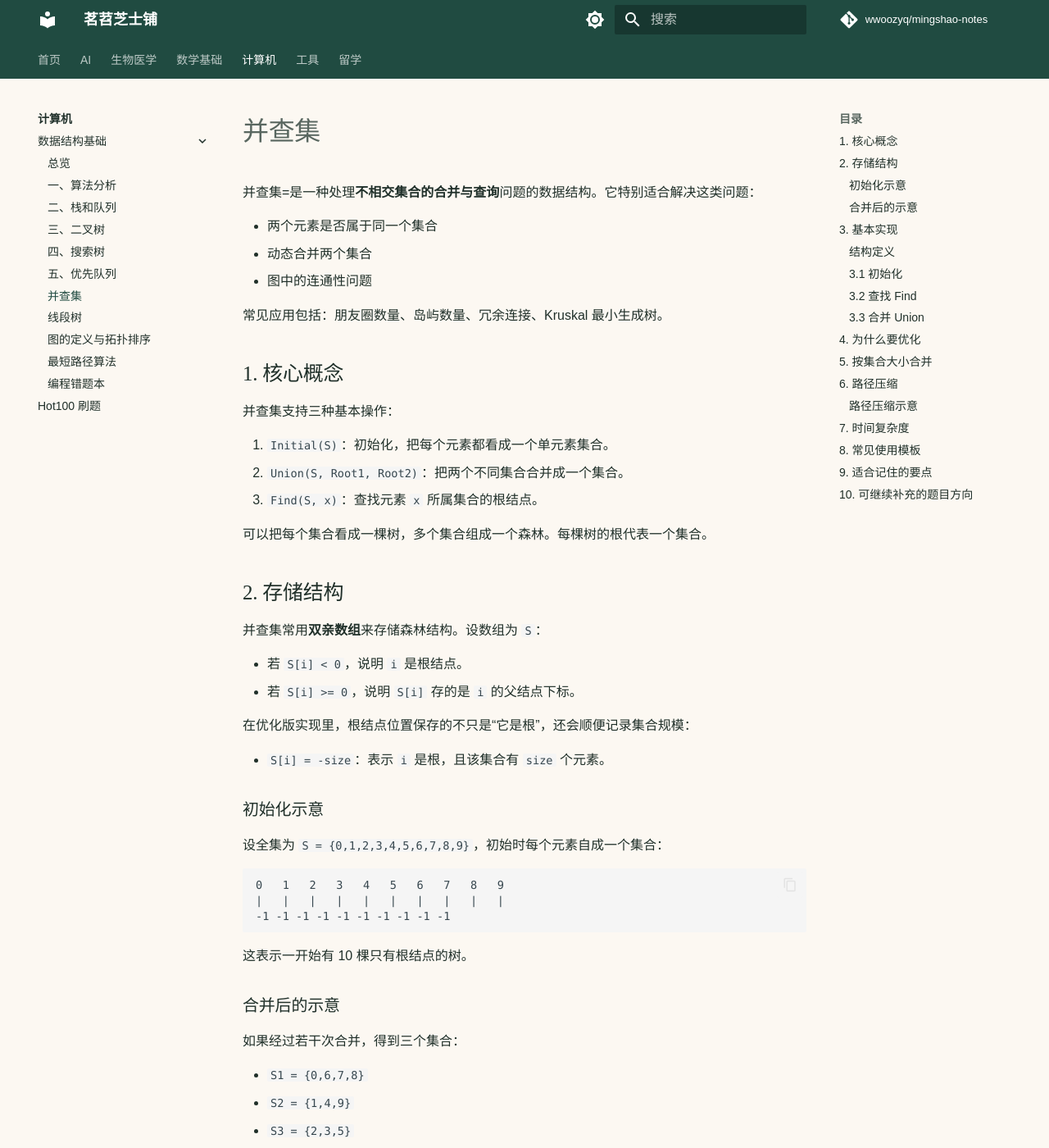
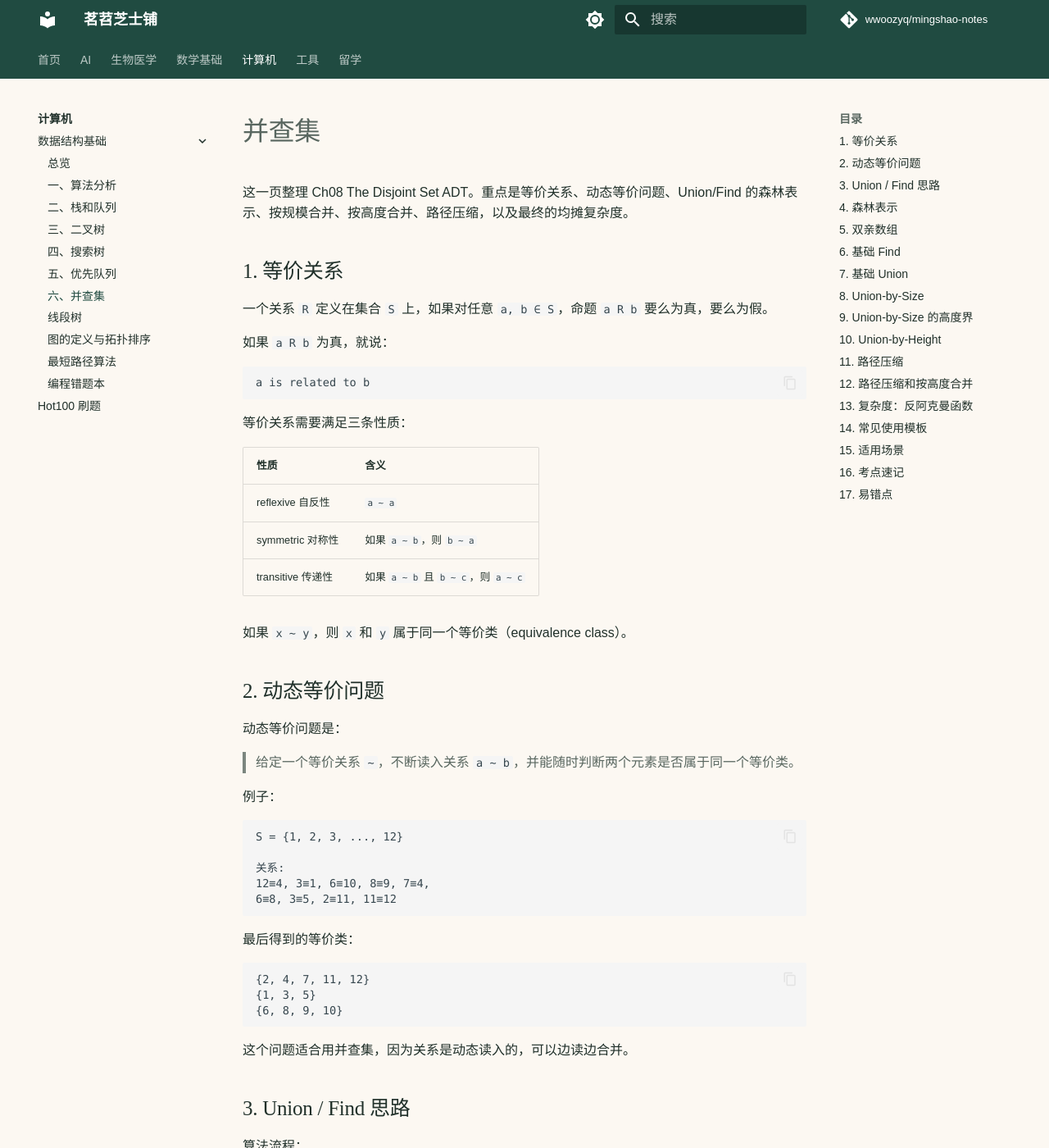
Before and after one commit to wwoozyq/mingshao-notes, an MkDocs documentation site: the page built from docs/computer/fds/union-find.md, in a window 1280 px wide and 1400 px high. Shown: the whole window at 82% size. Built offline with MkDocs 1.6.1 and Material for MkDocs 9.7.7, drawn with Linux system fonts in a browser that asks for light colours; comment, search, counter and statistics services are not loaded; some of the changed text lies outside the part shown.

Commit message:
Expand FDS union find notes

````diff
--- a/docs/computer/fds/union-find.md
+++ b/docs/computer/fds/union-find.md
@@ -1,99 +1,160 @@
 # 并查集
 
-并查集=是一种处理**不相交集合的合并与查询**问题的数据结构。它特别适合解决这类问题：
+这一页整理 Ch08 The Disjoint Set ADT。重点是等价关系、动态等价问题、Union/Find 的森林表示、按规模合并、按高度合并、路径压缩，以及最终的均摊复杂度。
 
-- 两个元素是否属于同一个集合
-- 动态合并两个集合
-- 图中的连通性问题
+## 1. 等价关系
 
-常见应用包括：朋友圈数量、岛屿数量、冗余连接、Kruskal 最小生成树。
+一个关系 `R` 定义在集合 `S` 上，如果对任意 `a, b ∈ S`，命题 `a R b` 要么为真，要么为假。
 
-## 1. 核心概念
-
-并查集支持三种基本操作：
-
-1. `Initial(S)`：初始化，把每个元素都看成一个单元素集合。
-2. `Union(S, Root1, Root2)`：把两个不同集合合并成一个集合。
-3. `Find(S, x)`：查找元素 `x` 所属集合的根结点。
-
-可以把每个集合看成一棵树，多个集合组成一个森林。每棵树的根代表一个集合。
-
-## 2. 存储结构
-
-并查集常用**双亲数组**来存储森林结构。设数组为 `S`：
-
-- 若 `S[i] < 0`，说明 `i` 是根结点。
-- 若 `S[i] >= 0`，说明 `S[i]` 存的是 `i` 的父结点下标。
-
-在优化版实现里，根结点位置保存的不只是“它是根”，还会顺便记录集合规模：
-
-- `S[i] = -size`：表示 `i` 是根，且该集合有 `size` 个元素。
-
-### 初始化示意
-
-设全集为 `S = {0,1,2,3,4,5,6,7,8,9}`，初始时每个元素自成一个集合：
+如果 `a R b` 为真，就说：
 
 ```text
-0   1   2   3   4   5   6   7   8   9
-|   |   |   |   |   |   |   |   |   |
--1 -1 -1 -1 -1 -1 -1 -1 -1 -1
+a is related to b
 ```
 
-这表示一开始有 10 棵只有根结点的树。
+等价关系需要满足三条性质：
 
-### 合并后的示意
+| 性质 | 含义 |
+| --- | --- |
+| reflexive 自反性 | `a ~ a` |
+| symmetric 对称性 | 如果 `a ~ b`，则 `b ~ a` |
+| transitive 传递性 | 如果 `a ~ b` 且 `b ~ c`，则 `a ~ c` |
 
-如果经过若干次合并，得到三个集合：
+如果 `x ~ y`，则 `x` 和 `y` 属于同一个等价类（equivalence class）。
 
-- `S1 = {0,6,7,8}`
-- `S2 = {1,4,9}`
-- `S3 = {2,3,5}`
+## 2. 动态等价问题
+
+动态等价问题是：
+
+> 给定一个等价关系 `~`，不断读入关系 `a ~ b`，并能随时判断两个元素是否属于同一个等价类。
+
+例子：
+
+```text
+S = {1, 2, 3, ..., 12}
+
+关系:
+12≡4, 3≡1, 6≡10, 8≡9, 7≡4,
+6≡8, 3≡5, 2≡11, 11≡12
+```
+
+最后得到的等价类：
+
+```text
+{2, 4, 7, 11, 12}
+{1, 3, 5}
+{6, 8, 9, 10}
+```
+
+这个问题适合用并查集，因为关系是动态读入的，可以边读边合并。
+
+## 3. Union / Find 思路
+
+算法流程：
+
+```text
+Initialize N disjoint sets
+
+while read a ~ b:
+    if Find(a) != Find(b):
+        Union(Find(a), Find(b))
+
+while read query a, b:
+    if Find(a) == Find(b):
+        output true
+    else:
+        output false
+```
+
+两个核心操作：
+
+- `Find(x)`：找到元素 `x` 所在集合的代表元。
+- `Union(i, j)`：把两个集合合并成一个集合。
+
+在实现中，代表元通常就是树的根。
+
+## 4. 森林表示
+
+并查集把每个集合表示成一棵树，多个集合组成森林。
+
+指针方向是：
+
+```text
+child -> parent
+```
+
+根结点代表整个集合。
+
+例如：
+
+```text
+S1 = {6, 7, 8, 10}
+S2 = {1, 4, 9}
+S3 = {2, 3, 5}
+```
 
 可以表示为：
 
 ```text
-S1:        0          S2:      1          S3:      2
-         / | \               /   \               /   \
-        6  7  8             4     9             3     5
+      10             4             2
+    / | \          /   \         /   \
+   6  7  8        1     9       3     5
 ```
 
-对应的双亲数组可以写成：
+## 5. 双亲数组
+
+如果元素编号是 `1..N`，就可以用数组表示父指针。
+
+一种基础约定：
 
 ```text
-下标:  0   1   2   3   4   5   6   7   8   9
-S[i]: -4  -3  -3   2   1   2   0   0   0   1
+S[x] = x 的父结点
+S[root] = 0
+```
+
+例如：
+
+```text
+      10             4             2
+    / | \          /   \         /   \
+   6  7  8        1     9       3     5
+```
+
+可以写成：
+
+```text
+下标:  1  2  3  4  5  6  7  8  9  10
+S[i]:  4  0  2  0  2 10 10 10  4   0
 ```
 
 其中：
 
-- `S[0] = -4` 表示 `0` 是根，且集合 `S1` 中有 4 个元素。
-- `S[1] = -3` 表示 `1` 是根，且集合 `S2` 中有 3 个元素。
-- `S[2] = -3` 表示 `2` 是根，且集合 `S3` 中有 3 个元素。
+- `S[10] = 0`，说明 `10` 是根。
+- `S[6] = 10`，说明 `6` 的父结点是 `10`。
 
-## 3. 基本实现
+优化版常用另一种约定：
 
-### 结构定义
+```text
+S[root] = -size 或 -height
+S[x] >= 0 表示父结点
+```
+
+这样根结点还能顺便保存集合规模或高度信息。
+
+## 6. 基础 Find
+
+`Find(x)` 沿着父指针一路向上，直到根。
 
 ```c
-#define SIZE 100
-int UFSets[SIZE];
-```
-
-### 3.1 初始化
-
-```c
-void Initial(int S[]) {
-    for (int i = 0; i < SIZE; i++) {
-        S[i] = -1;
+SetType Find(ElementType X, DisjSet S) {
+    for (; S[X] > 0; X = S[X]) {
+        ;
     }
+    return X;
 }
 ```
 
-初始化后，每个元素都是一棵只有根结点的树。
-
-### 3.2 查找 Find
-
-`Find(S, x)` 的目标是找到元素 `x` 所在树的根。
+如果使用 `S[root] <= 0` 表示根，则可以写成：
 
 ```c
 int Find(int S[], int x) {
@@ -104,68 +165,80 @@ int Find(int S[], int x) {
 }
 ```
 
-思路很直接：不断沿着父结点往上跳，直到遇到根结点。
+复杂度取决于树高：
 
-### 3.3 合并 Union
+```text
+O(depth of x)
+```
 
-如果已经知道两个元素所在集合的根分别是 `Root1` 和 `Root2`，就可以把一个根接到另一个根下面。
+## 7. 基础 Union
+
+如果已经知道两个根 `Root1` 和 `Root2`，最简单的合并就是让其中一个根指向另一个根。
 
 ```c
-void Union(int S[], int Root1, int Root2) {
-    if (Root1 == Root2) {
-        return;
-    }
+void SetUnion(DisjSet S, SetType Root1, SetType Root2) {
     S[Root2] = Root1;
 }
 ```
 
-例如把 `S2` 合并到 `S1`，可以理解成“让根 `1` 指向根 `0`”：
+这一步本身是 `O(1)`。
+但如果总是随便挂，树可能变得很高。
+
+最坏例子：
 
 ```text
-          0
-       / /|\ \
-      6 7 8  1
-            / \
-           4   9
+union(2, 1), find(1)
+union(3, 2), find(1)
+union(4, 3), find(1)
+...
+union(N, N-1), find(1)
 ```
 
-对应数组变为：
+会形成一条长链：
 
 ```text
-下标:  0   1   2   3   4   5   6   7   8   9
-S[i]: -7   0  -3   2   1   2   0   0   0   1
+1 -> 2 -> 3 -> 4 -> ... -> N
 ```
 
-## 4. 为什么要优化
-
-朴素并查集虽然简单，但如果总是随意合并，树可能会越来越高。
-
-极端情况下会退化成一条链：
+反复 `find(1)` 的总代价可以达到：
 
 ```text
-0 <- 1 <- 2 <- 3 <- 4 <- 5
+Θ(N^2)
 ```
 
-这时一次 `Find` 最坏需要沿链走到底，时间复杂度会退化到 `O(n)`。
+所以并查集的关键不只是“能合并”，而是要避免树长成链。
 
-因此并查集通常会做两类优化：
+## 8. Union-by-Size
 
-- 按集合大小合并
-- 路径压缩
+Union-by-size 的策略：
 
-## 5. 按集合大小合并
+```text
+总是把小树挂到大树下面。
+```
 
-思路是：**把小树挂到大树下面**，这样树高增长更慢。
+根结点保存负的集合大小：
 
-因为根结点保存的是负数规模，所以绝对值越大，集合越大。
+```text
+S[root] = -size
+```
+
+初始化：
+
+```text
+S[i] = -1
+```
+
+表示每个集合一开始只有一个元素。
+
+代码：
 
 ```c
-void Union(int S[], int Root1, int Root2) {
+void UnionBySize(int S[], int Root1, int Root2) {
     if (Root1 == Root2) {
         return;
     }
 
-    if (S[Root2] > S[Root1]) {
+    if (S[Root1] < S[Root2]) {
         S[Root1] += S[Root2];
         S[Root2] = Root1;
     } else {
@@ -175,113 +248,254 @@ void Union(int S[], int Root1, int Root2) {
 }
 ```
 
-这里判断 `S[Root2] > S[Root1]` 的原因是：
+注意根保存的是负数：
 
-- 例如 `-3 > -5`，说明 `Root2` 对应的集合更小。
-- 所以应该把 `Root2` 挂到 `Root1` 下面。
+```text
+-5 < -3
+```
 
-采用这种策略后，树的深度可以控制得比较好；教材里常写成深度不超过 `floor(log2 n) + 1`。
+所以 `S[Root1] < S[Root2]` 表示 `Root1` 的集合更大。
 
-## 6. 路径压缩
+## 9. Union-by-Size 的高度界
 
-按大小合并已经能减少树高，但随着合并次数增多，树仍可能逐渐变深。进一步优化的方法是：**在查找根的同时，把沿途结点直接挂到根上**。
+课件给出结论：
+
+```text
+height(T) <= floor(log2 N) + 1
+```
+
+直觉证明：
+
+如果一个结点的深度增加，说明它所在的树被挂到了另一棵至少同样大的树下面。
+因此，每当深度增加 `1`，它所在集合的大小至少翻倍。
+
+所以一个结点深度增加 `k` 次后，集合大小至少是：
+
+```text
+2^k
+```
+
+而总元素数最多是 `N`：
+
+```text
+2^k <= N
+k <= log2 N
+```
+
+所以树高是 `O(log N)`。
+
+如果有 `N` 次 Union 和 `M` 次 Find，使用 union-by-size 后：
+
+```text
+O(N + M log N)
+```
+
+## 10. Union-by-Height
+
+Union-by-height 的策略：
+
+```text
+总是把矮树挂到高树下面。
+```
+
+如果两棵树高度相同，随便选一个作为根，并让新根高度加 `1`。
+
+它和 union-by-size 很像，目的都是控制树高。
+实际实现中常称为 union-by-rank，因为后面路径压缩会改变真实高度，rank 只是一个估计值。
+
+## 11. 路径压缩
+
+路径压缩在 `Find` 时顺手优化树结构。
+
+普通 Find 只是找到根。
+路径压缩会把查找路径上的所有结点直接挂到根下面。
+
+递归写法：
 
 ```c
-int Find(int S[], int x) {
-    int root = x;
+SetType Find(ElementType X, DisjSet S) {
+    if (S[X] <= 0) {
+        return X;
+    } else {
+        return S[X] = Find(S[X], S);
+    }
+}
+```
 
-    while (S[root] >= 0) {
-        root = S[root];
+迭代写法：
+
+```c
+SetType Find(ElementType X, DisjSet S) {
+    ElementType root, trail, lead;
+
+    for (root = X; S[root] > 0; root = S[root]) {
+        ;
     }
 
-    while (x != root) {
-        int t = S[x];
-        S[x] = root;
-        x = t;
+    for (trail = X; trail != root; trail = lead) {
+        lead = S[trail];
+        S[trail] = root;
     }
 
     return root;
 }
 ```
 
-### 路径压缩示意
-
-压缩前：
+可视化：
 
 ```text
-0
-|
-1
-|
-3
-|
-5
+压缩前:
+1 -> 2 -> 3 -> 4 -> 5
+
+Find(1) 后:
+1 -> 5
+2 -> 5
+3 -> 5
+4 -> 5
 ```
 
-如果执行 `Find(S, 5)`，找到根结点 `0` 后，会把路径上的结点都直接连到根：
+单次 Find 可能比普通 Find 多做一点修改，但对一连串操作会更快。
 
-压缩后：
+## 12. 路径压缩和按高度合并
+
+课件提醒：
 
 ```text
-    0
-  / | \
- 1  3  5
+路径压缩不完全兼容真实 height
 ```
 
-这样下一次再查这些结点时，就会快很多。
+原因是路径压缩会改变树的实际高度。
+如果根里保存的是“真实高度”，压缩后高度信息可能不准。
 
-## 7. 时间复杂度
+解决方法：
 
-不带优化时：
+```text
+把 height 当作 rank，也就是估计高度。
+```
 
-- `Find`：`O(d)`，其中 `d` 是树的深度
-- `Union`：`O(1)`，前提是已经拿到了两个根
+这就是常说的 union-by-rank + path compression。
 
-带按规模合并后：
+## 13. 复杂度：反阿克曼函数
 
-- 树高明显降低
-- `Find` 的最坏情况比朴素写法更好
+如果同时使用 union-by-rank 和 path compression，Tarjan 结论是：
 
-再叠加路径压缩后：
+```text
+T(M, N) = Θ(M α(M, N))
+```
 
-- 单次操作可以认为接近 `O(1)`
-- 更严格地说，均摊复杂度是 `O(alpha(n))`
-- 这里的 `alpha(n)` 是反阿克曼函数，增长极慢，在实际题目里几乎可以看成常数
+其中：
 
-## 8. 常见使用模板
+- `N` 是元素个数。
+- `M` 是操作次数，通常 `M >= N`。
+- `α(M, N)` 是反阿克曼函数。
 
-写题时最常见的流程是：
+反阿克曼函数增长极慢。
+实际规模下几乎可以看成常数，课件中写到：
+
+```text
+α(M, N) <= O(log* N) <= 4
+```
+
+所以竞赛或工程里常说：
+
+```text
+并查集单次操作均摊近似 O(1)
+```
+
+更严谨地说：
+
+```text
+amortized O(α(N))
+```
+
+## 14. 常见使用模板
 
 ```c
-void Merge(int S[], int a, int b) {
+void Init(int S[], int n) {
+    for (int i = 1; i <= n; i++) {
+        S[i] = -1;
+    }
+}
+
+int Find(int S[], int x) {
+    if (S[x] < 0) {
+        return x;
+    }
+    return S[x] = Find(S, S[x]);
+}
+
+void Union(int S[], int a, int b) {
     int ra = Find(S, a);
     int rb = Find(S, b);
-    if (ra != rb) {
-        Union(S, ra, rb);
+
+    if (ra == rb) {
+        return;
+    }
+
+    if (S[ra] < S[rb]) {
+        S[ra] += S[rb];
+        S[rb] = ra;
+    } else {
+        S[rb] += S[ra];
+        S[ra] = rb;
     }
 }
-```
 
-判断两个元素是否连通：
-
-```c
 int IsSameSet(int S[], int a, int b) {
     return Find(S, a) == Find(S, b);
 }
 ```
 
-## 9. 适合记住的要点
+注意上面 `Find` 的调用写法要统一。
+如果函数定义是：
 
-- 并查集解决的是“动态连通性”问题。
-- 根结点代表一个集合。
-- `Find` 用来找根，`Union` 用来合并集合。
-- 双亲数组里，非根存父结点，根存负数信息。
-- 优化的关键是“小树并入大树”和“路径压缩”。
+```c
+int Find(int S[], int x)
+```
 
-## 10. 可继续补充的题目方向
+递归时应写：
 
-- 无向图连通块统计
-- 岛屿问题
-- 冗余边判断
-- 最小生成树 Kruskal
-- 账户合并、字符串分组等映射类问题
+```c
+return S[x] = Find(S, S[x]);
+```
+
+## 15. 适用场景
+
+并查集适合处理“合并集合 + 查询是否同集合”的问题。
+
+常见应用：
+
+- 无向图连通块统计。
+- 判断两个点是否连通。
+- 岛屿数量。
+- 冗余连接。
+- Kruskal 最小生成树。
+- 社交圈、朋友圈、账户合并。
+
+## 16. 考点速记
+
+| 考点 | 必会内容 |
+| --- | --- |
+| 等价关系 | 自反、对称、传递 |
+| 等价类 | 互相等价的元素组成一类 |
+| 动态等价问题 | 边读关系边合并，在线查询 |
+| Find | 找根，即集合代表元 |
+| Union | 合并两个根代表的集合 |
+| 森林表示 | child 指向 parent |
+| 根结点 | 代表整个集合 |
+| 双亲数组 | 非根存父结点，根存负规模或负高度 |
+| 朴素 Union | 可能形成链，最坏很慢 |
+| Union-by-size | 小树挂大树 |
+| Union-by-height/rank | 矮树挂高树 |
+| 路径压缩 | Find 后把路径结点直接挂到根 |
+| rank | 路径压缩后高度只作估计 |
+| 最优复杂度 | 均摊 `O(α(N))`，近似常数 |
+
+## 17. 易错点
+
+- `Union` 通常应该传入两个根，而不是随便两个元素。
+- 如果传入普通元素，要先 `Find` 再合并。
+- 根结点保存负数时，绝对值越大集合越大。
+- `S[root] < 0` 和 `S[x] >= 0` 的约定要始终一致。
+- 路径压缩会改变树形，不要再把 height 当成真实高度。
+- 并查集只能高效回答“是否同集合”，不能直接列出集合全部元素，除非额外维护。
--- a/mkdocs.yml
+++ b/mkdocs.yml
@@ -86,7 +86,7 @@ nav:
       - 三、二叉树: computer/fds/binary-trees.md
       - 四、搜索树: computer/fds/search-tree.md
       - 五、优先队列: computer/fds/priority-queues.md
-      - 并查集: computer/fds/union-find.md
+      - 六、并查集: computer/fds/union-find.md
       - 线段树: computer/fds/segment-tree.md
       - 图的定义与拓扑排序: computer/fds/graph-topological-sort.md
       - 最短路径算法: computer/fds/shortest-path.md
````
Also changed, not shown: docs/computer/fds/priority-queues.md (+5 -3 lines), docs/computer/fds/search-tree.md (+22 -9 lines).
